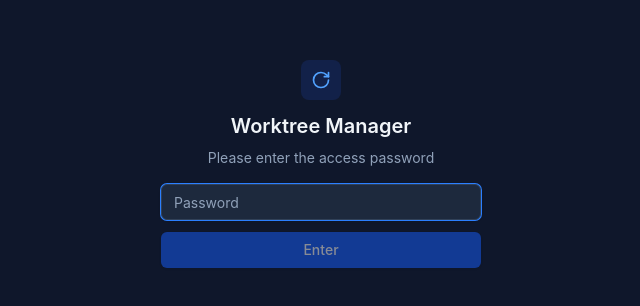
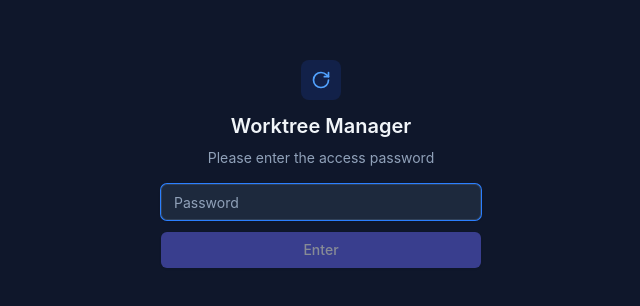
Before and after one commit to LittleWhite1995/worktree-manager, a React (Vite) app: page / in a window 1280 px wide. Shown: the part 236-542 px from the top of the page, without its empty margins (319-959 px from the left). Built offline with nearby package versions, Linux system fonts and the light colour scheme; no server answers.

Commit message:
feat: restyle button, badge, card primitives with new design tokens

```diff
--- a/src/components/ui/badge.tsx
+++ b/src/components/ui/badge.tsx
@@ -8,19 +8,19 @@ const Badge = React.forwardRef<
   }
 >(({ className, variant = "default", ...props }, ref) => {
   const variants = {
-    default: "border-transparent bg-blue-600 text-white",
-    secondary: "border-transparent bg-slate-700 text-slate-100",
-    success: "border-transparent bg-emerald-900/50 text-emerald-400",
-    warning: "border-transparent bg-amber-900/50 text-amber-400",
-    destructive: "border-transparent bg-red-900/50 text-red-400",
-    outline: "border-slate-600 text-slate-100",
+    default: "border-transparent bg-[#6366F1]/15 text-[#818CF8]",
+    secondary: "border-transparent bg-[#1A1A22] text-[#8B8B9E]",
+    success: "border-transparent bg-[#10B981]/15 text-[#34D399]",
+    warning: "border-transparent bg-[#F59E0B]/15 text-[#FBBF24]",
+    destructive: "border-transparent bg-[#EF4444]/15 text-[#F87171]",
+    outline: "border-[#1E1E26] text-[#8B8B9E]",
   };
 
   return (
     <div
       ref={ref}
       className={cn(
-        "inline-flex items-center rounded-md border px-2 py-0.5 text-xs font-medium transition-colors",
+        "inline-flex items-center rounded-full border px-2 py-0.5 text-[10px] font-medium transition-colors",
         variants[variant],
         className
       )}
--- a/src/components/ui/button.tsx
+++ b/src/components/ui/button.tsx
@@ -4,22 +4,24 @@ import { cva, type VariantProps } from "class-variance-authority";
 import { cn } from "@/lib/utils";
 
 const buttonVariants = cva(
-  "inline-flex items-center justify-center gap-2 whitespace-nowrap rounded-md text-sm font-medium transition-colors focus-visible:outline-none focus-visible:ring-1 focus-visible:ring-blue-500 disabled:pointer-events-none disabled:opacity-50 [&_svg]:pointer-events-none [&_svg]:size-4 [&_svg]:shrink-0",
+  "inline-flex items-center justify-center gap-2 whitespace-nowrap rounded-md text-sm font-medium transition-all focus-visible:outline-none focus-visible:ring-2 focus-visible:ring-[#6366F1]/40 disabled:pointer-events-none disabled:opacity-50 [&_svg]:pointer-events-none [&_svg]:size-4 [&_svg]:shrink-0",
   {
     variants: {
       variant: {
         default:
-          "bg-blue-600 text-white shadow hover:bg-blue-500",
+          "bg-[#6366F1] text-white shadow-sm hover:bg-[#818CF8] active:scale-[0.98]",
         destructive:
-          "bg-red-600 text-white shadow-sm hover:bg-red-500",
+          "bg-[#EF4444] text-white shadow-sm hover:bg-[#F87171] active:scale-[0.98]",
         warning:
-          "bg-amber-600 text-white shadow-sm hover:bg-amber-500",
+          "bg-[#F59E0B] text-white shadow-sm hover:bg-[#FBBF24] active:scale-[0.98]",
         outline:
-          "border border-slate-600 bg-transparent text-slate-100 shadow-sm hover:bg-slate-700",
+          "border border-[#1E1E26] bg-transparent text-[#E8E8ED] shadow-sm hover:bg-[#1A1A22] hover:text-[#E8E8ED]",
         secondary:
-          "bg-slate-700 text-slate-100 shadow-sm hover:bg-slate-600",
-        ghost: "text-slate-100 hover:bg-slate-700",
-        link: "text-blue-400 underline-offset-4 hover:underline",
+          "bg-[#141419] text-[#E8E8ED] shadow-sm hover:bg-[#1A1A22] border border-[#1E1E26]",
+        ghost:
+          "text-[#E8E8ED] hover:bg-[#141419]",
+        link:
+          "text-[#6366F1] underline-offset-4 hover:underline",
       },
       size: {
         default: "h-9 px-4 py-2",
--- a/src/components/ui/card.tsx
+++ b/src/components/ui/card.tsx
@@ -8,7 +8,7 @@ const Card = React.forwardRef<
   <div
     ref={ref}
     className={cn(
-      "rounded-xl border border-slate-700 bg-slate-800 text-slate-100 shadow",
+      "rounded-lg border border-[#1E1E26] bg-[#141419] text-[#E8E8ED] shadow-sm",
       className
     )}
     {...props}
@@ -46,7 +46,7 @@ const CardDescription = React.forwardRef<
 >(({ className, ...props }, ref) => (
   <div
     ref={ref}
-    className={cn("text-sm text-slate-400", className)}
+    className={cn("text-sm text-[#8B8B9E]", className)}
     {...props}
   />
 ));
```
